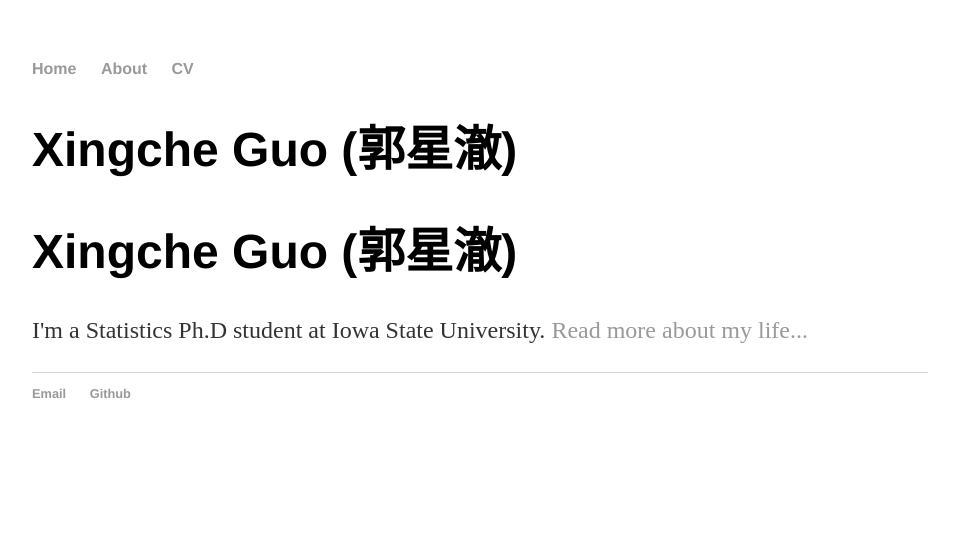
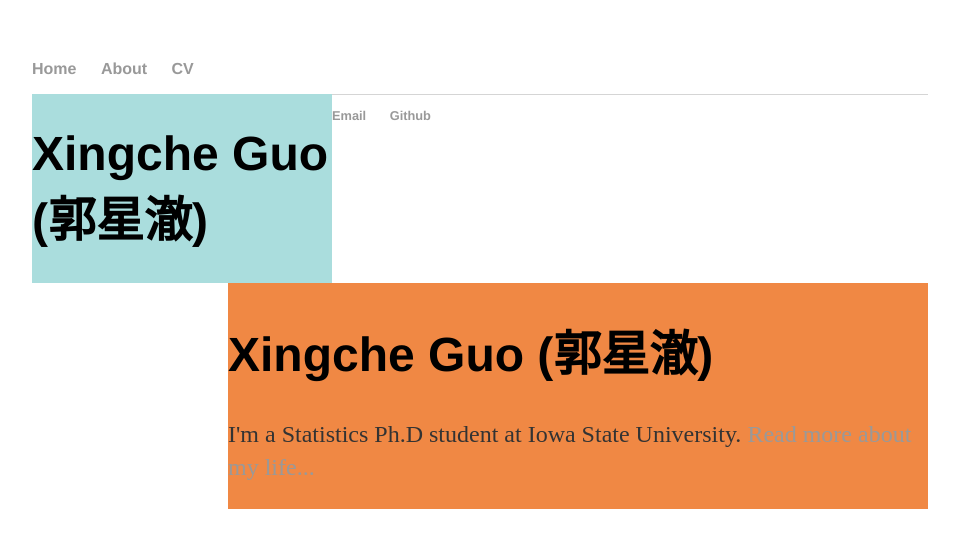
Before and after one commit to xingcheg/xingcheg.github.io, a Jekyll site: the page built from index.html, in a window 1280 px wide. Shown: the top 548 px of the page, without its empty margins (160-1119 px from the left). Built offline with Jekyll 4.4.1, drawn with Linux system fonts in a browser that asks for light colours.

Commit message:
Update main.css

```diff
--- a/css/main.css
+++ b/css/main.css
@@ -42,14 +42,13 @@
     list-style: none;
 }
 
-.column {
+.leftbox {
+  width: 300px;
+  background-color: #aadddd;
   float: left;
 }
-
-.left {
-  width: 25%;
+.rightbox {
+  width: 700px;
+  background-color: #f08844;
+  float: right;
 }
-
-.right {
-  width: 75%;
-}
```
